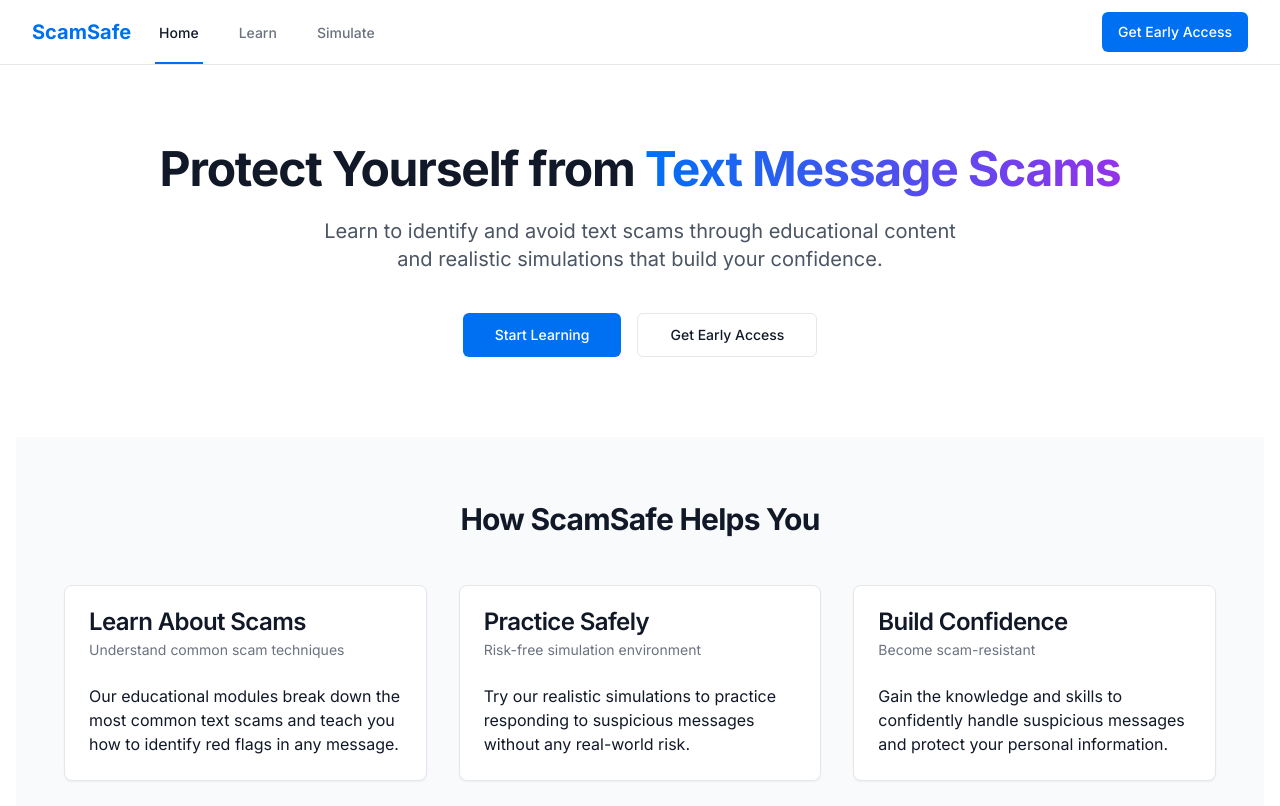
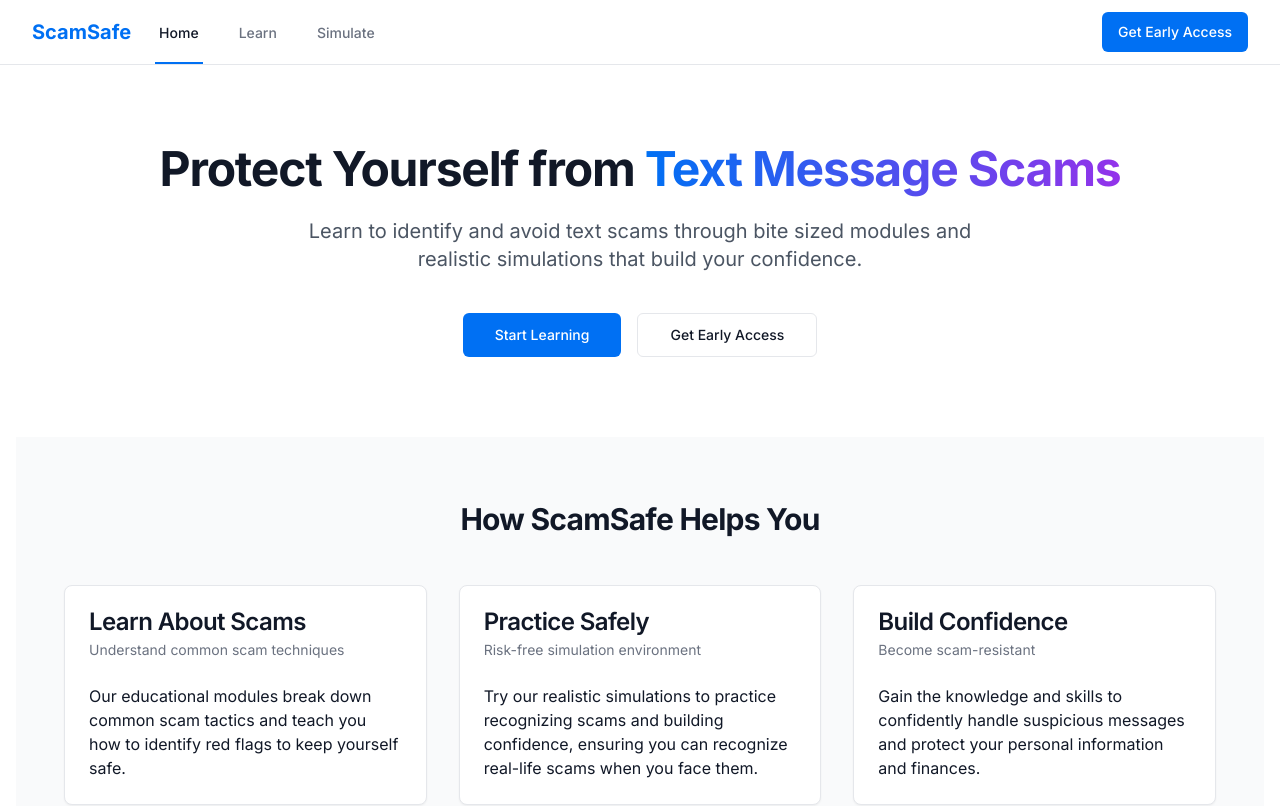
Before and after one commit to kempp98/scam-shield-app, a Next.js app: page / in a window 1280 px wide. Shown: the top 806 px of the page. Built offline with nearby package versions, Linux system fonts and the light colour scheme.

Commit message:
update phrashing on home page

```diff
--- a/src/app/page.tsx
+++ b/src/app/page.tsx
@@ -11,7 +11,7 @@ export default function Home() {
           Protect Yourself from <span className="text-gradient">Text Message Scams</span>
         </h1>
         <p className="text-xl text-gray-600 max-w-2xl mx-auto mb-10">
-          Learn to identify and avoid text scams through educational content and
+          Learn to identify and avoid text scams through bite sized modules and
           realistic simulations that build your confidence.
         </p>
         <div className="flex flex-col sm:flex-row gap-4 justify-center">
@@ -41,7 +41,7 @@ export default function Home() {
                 <CardDescription>Understand common scam techniques</CardDescription>
               </CardHeader>
               <CardContent>
-                <p>Our educational modules break down the most common text scams and teach you how to identify red flags in any message.</p>
+                <p>Our educational modules break down common scam tactics and teach you how to identify red flags to keep yourself safe.</p>
               </CardContent>
             </Card>
 
@@ -52,7 +52,7 @@ export default function Home() {
                 <CardDescription>Risk-free simulation environment</CardDescription>
               </CardHeader>
               <CardContent>
-                <p>Try our realistic simulations to practice responding to suspicious messages without any real-world risk.</p>
+                <p>Try our realistic simulations to practice recognizing scams and building confidence, ensuring you can recognize real-life scams when you face them.</p>
               </CardContent>
             </Card>
 
@@ -63,7 +63,7 @@ export default function Home() {
                 <CardDescription>Become scam-resistant</CardDescription>
               </CardHeader>
               <CardContent>
-                <p>Gain the knowledge and skills to confidently handle suspicious messages and protect your personal information.</p>
+                <p>Gain the knowledge and skills to confidently handle suspicious messages and protect your personal information and finances.</p>
               </CardContent>
             </Card>
           </div>
```
